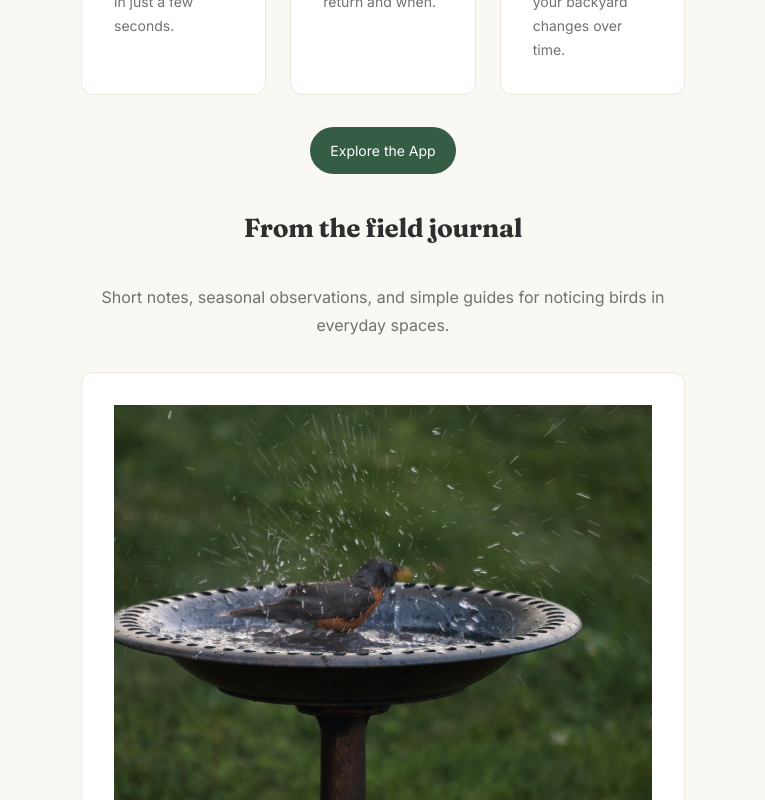
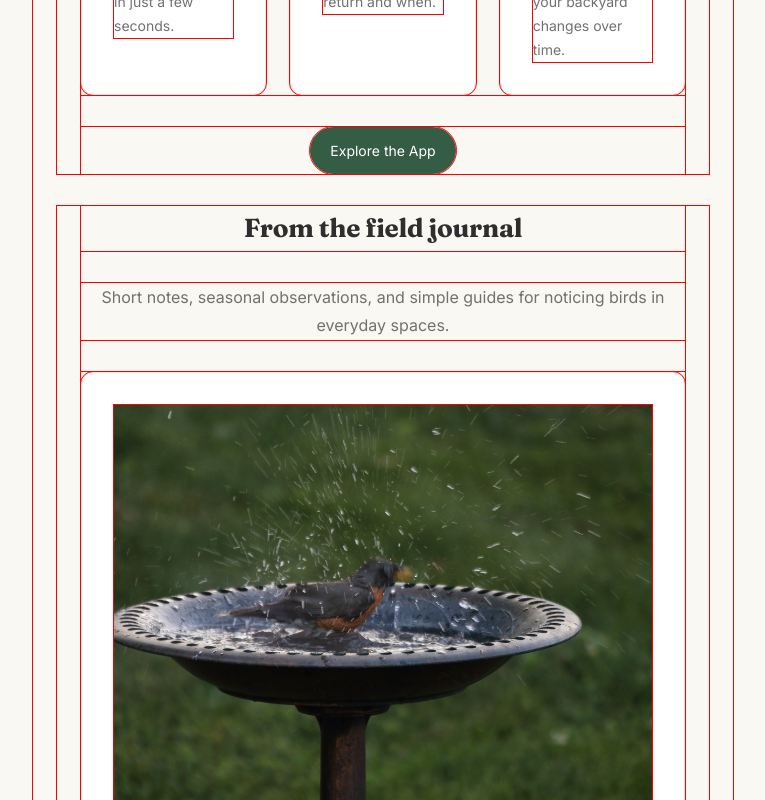
Before and after one commit to glsonn/backyard-bird-tracker-website, a Next.js app: page / in a window 1280 px wide. Shown: the part 1420-2220 px from the top of the page, without its empty margins (257-1022 px from the left). Built offline with nearby package versions, Linux system fonts and the light colour scheme.

Commit message:
Temp red outline

```diff
--- a/app/globals.css
+++ b/app/globals.css
@@ -804,11 +804,23 @@ section[id] {
 .articles-header p {
   color: var(--color-text-muted);
 }
-
+/*
 .articles-grid {
   display: grid;
   gap: var(--space-5);
   grid-template-columns: repeat(auto-fit, minmax(320px, 1fr));
+}
+
+@media (min-width: 768px) {
+  .articles-grid {
+    grid-template-columns: repeat(auto-fit, minmax(320px, 1fr));
+  }
+}
+*/
+.articles-grid {
+  display: grid;
+  gap: var(--space-5);
+  grid-template-columns: 1fr;
 }
 
 @media (min-width: 768px) {
@@ -952,3 +964,7 @@ section[id] {
 .about-section li {
   margin-bottom: 0.5rem;
 }
+
+* {
+  outline: 1px solid red;
+}
```
